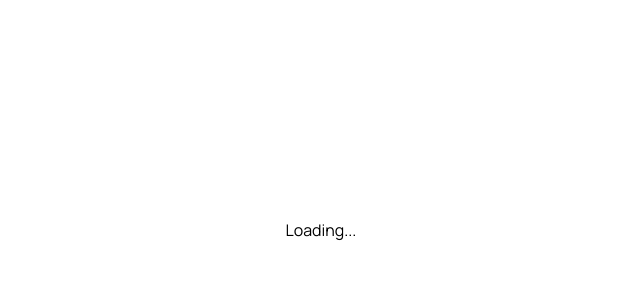
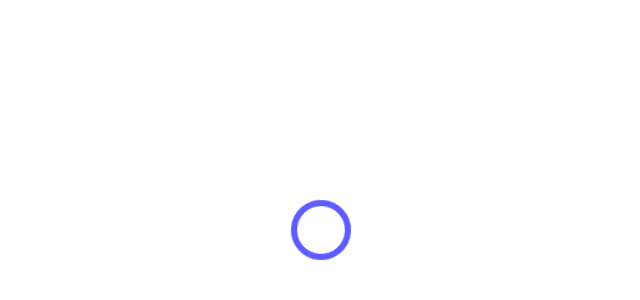
Before and after one commit to oluwolefsamson/MernStackDoctorBooking, a React (Vite) app in the folder frontend/: page /userpage in a window 1280 px wide. Shown: the part 170-470 px from the top of the page, without its empty margins (319-959 px from the left). Built offline with nearby package versions, Linux system fonts and the light colour scheme.

Commit message:
loaders updated

```diff
--- a/frontend/src/components/UserProfile/UserProfile.jsx
+++ b/frontend/src/components/UserProfile/UserProfile.jsx
@@ -3,6 +3,7 @@ import axios from "axios";
 import { jwtDecode } from "jwt-decode"; // Adjusted import
 import { Link, useNavigate } from "react-router-dom";
 import profile from "../../assets/images/profile.png";
+import { RingLoader } from "react-spinners";
 
 const UserPage = () => {
   const [user, setUser] = useState(null);
@@ -29,7 +30,7 @@ const UserPage = () => {
             }
           );
           setUser(response.data.data);
-          console.log("User data fetched successfully:", response.data);
+          // console.log("User data fetched successfully:", response.data);
         } else {
           console.warn("No auth token found in localStorage.");
         }
@@ -49,7 +50,8 @@ const UserPage = () => {
   if (!user)
     return (
       <div className="flex justify-center items-center h-screen">
-        <p>Loading...</p>
+        <RingLoader color="blue" />
+        {/* <p>Loading...</p> */}
         {/* Optionally add a spinner here */}
       </div>
     );
--- a/frontend/src/pages/Login.jsx
+++ b/frontend/src/pages/Login.jsx
@@ -1,5 +1,6 @@
 import React, { useState } from "react";
 import { Link, useNavigate } from "react-router-dom";
+import { BounceLoader } from "react-spinners";
 import axios from "axios";
 
 const Login = () => {
@@ -78,6 +79,7 @@ const Login = () => {
               onChange={handleInputChange}
               className="w-full py-3 border-b border-solid border-[#0066ff61] focus:outline-none focus:border-b-primaryColor text-[16px] leading-7 text-headingColor cursor-pointer"
               required
+              autoComplete="current-email"
             />
           </div>
 
@@ -90,6 +92,7 @@ const Login = () => {
               onChange={handleInputChange}
               className="w-full py-3 border-b border-solid border-[#0066ff61] focus:outline-none focus:border-b-primaryColor text-[16px] leading-7 text-headingColor cursor-pointer"
               required
+              autoComplete="current-password"
             />
           </div>
 
@@ -112,7 +115,7 @@ const Login = () => {
               className="w-full bg-primaryColor text-white text-[18px] leading-[30px] rounded-lg px-4 py-3"
               disabled={loading} // Disable button when loading
             >
-              {loading ? "Logging in..." : "Login"}{" "}
+              {loading ? <BounceLoader size={25} color="white" /> : "Login"}{" "}
               {/* Show different text when loading */}
             </button>
           </div>
--- a/frontend/src/pages/Signup.jsx
+++ b/frontend/src/pages/Signup.jsx
@@ -2,6 +2,7 @@ import React, { useState } from "react";
 import SignupImg from "../../src/assets/images/signup.gif";
 import avatar from "../../src/assets/images/doctor-img01.png";
 import { Link, useNavigate } from "react-router-dom";
+import { DotLoader } from "react-spinners";
 import axios from "axios";
 
 const Signup = () => {
@@ -188,7 +189,7 @@ const Signup = () => {
                     loading ? "opacity-50 cursor-not-allowed" : ""
                   }`}
                 >
-                  {loading ? "Signing Up..." : "Sign Up"}
+                  {loading ? <DotLoader size={25} color="white" /> : "Sign Up"}
                 </button>
               </div>
 
```
Also changed, not shown: 2 other files (tests, documents, lock files or other folders).
